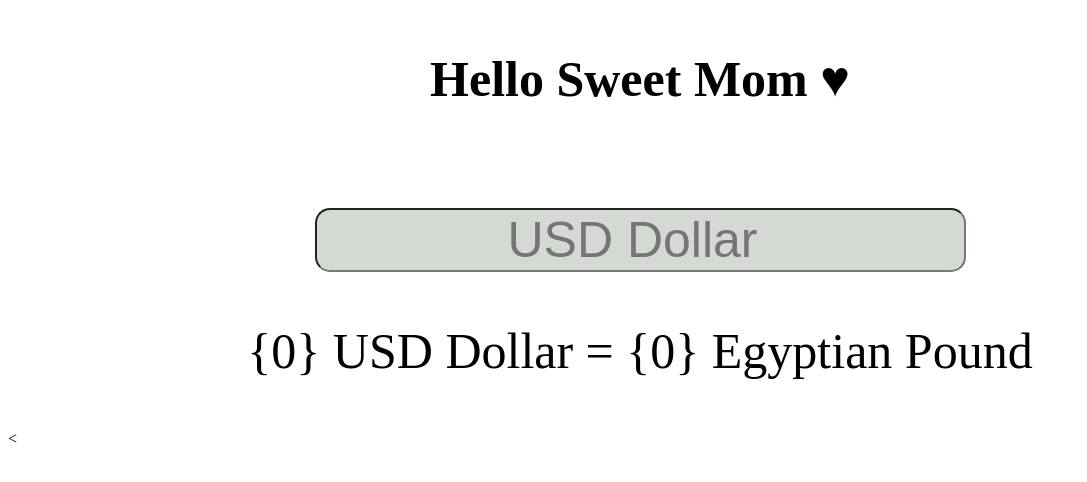
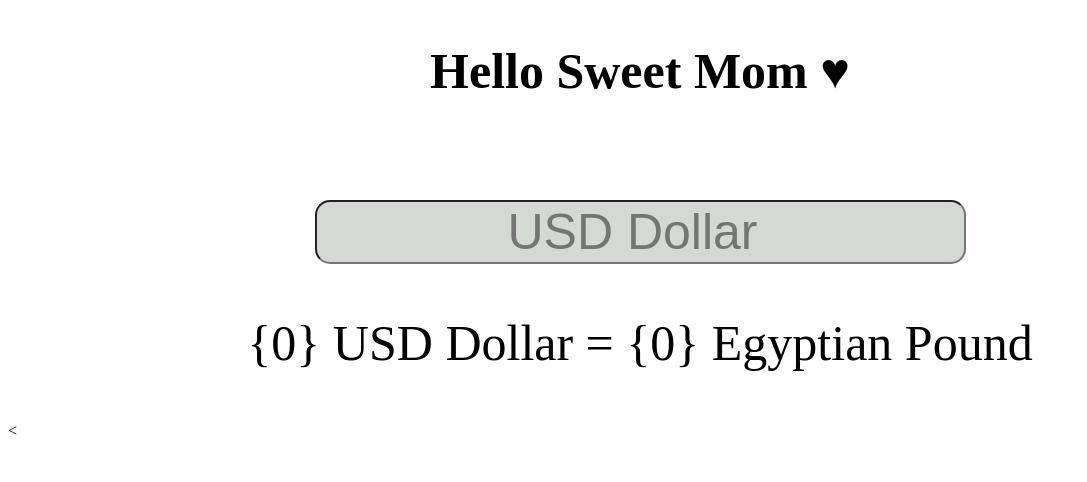
Before and after one commit to mariamtantawy768-stack/trsa, a plain HTML site: page docs/index.html in a window 1280 px wide. Shown: the whole page, without its empty margins (0-1087 px from the left). Drawn offline with Linux system fonts and the light colour scheme.

Commit message:
Update main.css

```diff
--- a/docs/main.css
+++ b/docs/main.css
@@ -1,4 +1,4 @@
-form , input , h2 {
+form , input  {
     text-align: center;
     margin: 50px;
     font-size: 50px;
@@ -11,7 +11,6 @@ input {
 }
 
 h2 {
-    text-align: center;
+   text-align: center;
     font-size: 50px;
-
 }
```
